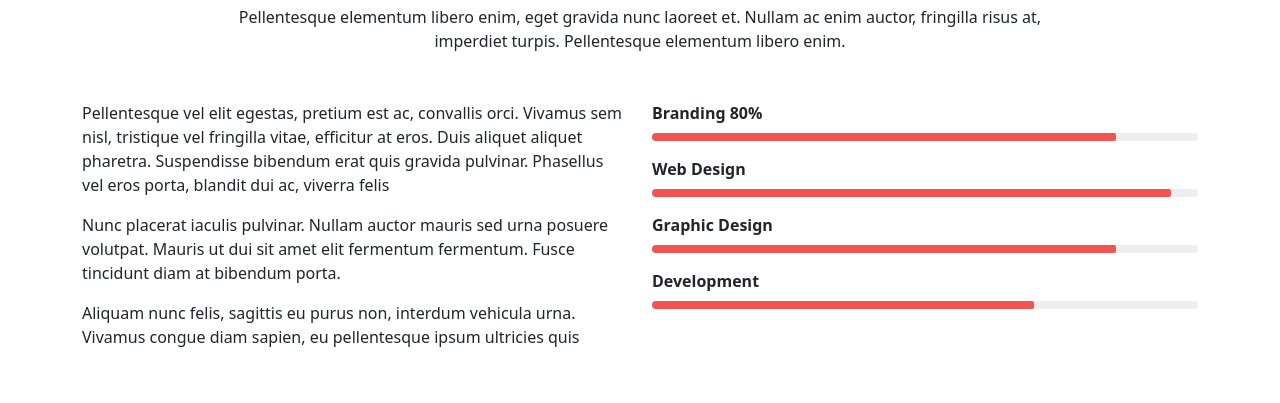
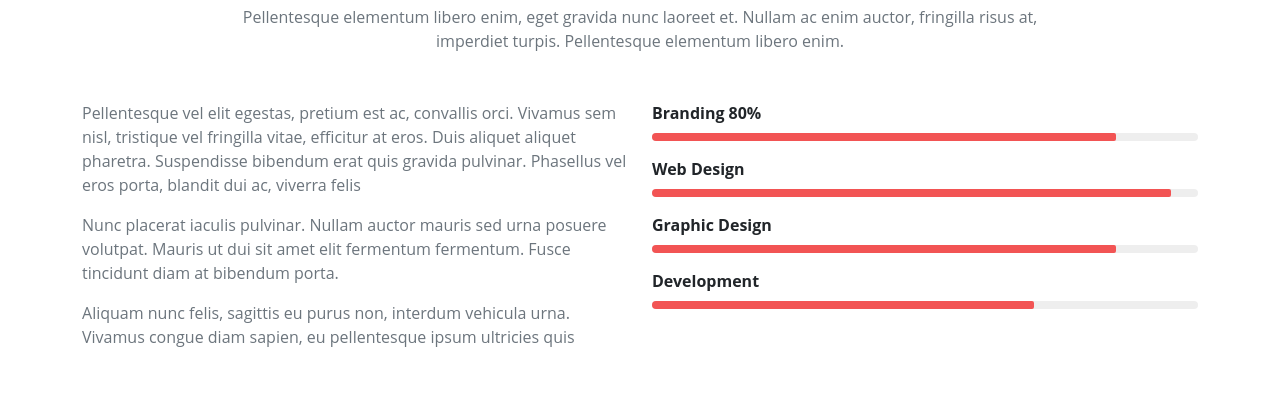
Before and after one commit to Hebaadel20/1st-task, a plain HTML site: page index.html in a window 1280 px wide. Shown: the part 147-550 px from the top of the page. Drawn offline with Linux system fonts and the light colour scheme.

Commit message:
About Section - Muted Text and Font Family

```diff
--- a/index.html
+++ b/index.html
@@ -14,14 +14,14 @@
             <div>
                 <h1 class="text-center fw-bolder pb-5">About Us</h1>
                 <div class="layer"></div>
-                <p class="w-75 m-auto text-center mb-5">Pellentesque elementum libero enim, eget gravida nunc laoreet et. Nullam ac enim auctor,
+                <p class="w-75 m-auto text-center mb-5 text-muted">Pellentesque elementum libero enim, eget gravida nunc laoreet et. Nullam ac enim auctor,
                     fringilla
                     risus at, imperdiet turpis. Pellentesque elementum libero enim.</p>
 
             </div>
             <div class="row d-flex ">
 
-                <div class="w-50">
+                <div class="w-50 text-muted">
                     <p>Pellentesque vel elit egestas, pretium est ac, convallis orci. Vivamus sem nisl, tristique vel
                         fringilla vitae, efficitur at eros. Duis aliquet aliquet pharetra. Suspendisse bibendum erat
                         quis gravida pulvinar. Phasellus vel eros porta, blandit dui ac, viverra felis</p>
--- a/style.css
+++ b/style.css
@@ -1,3 +1,7 @@
+body {
+    font-family: "Open Sans", sans-serif;
+}
+
 
 /* section about */
 .progress-bar{
```
